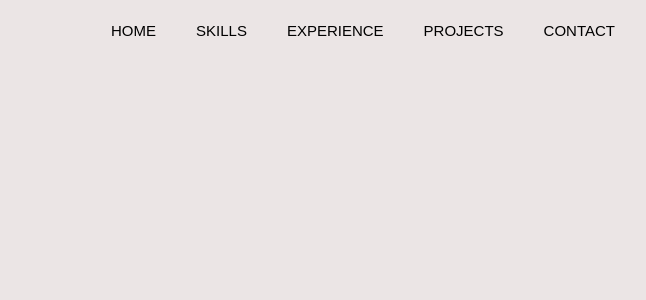
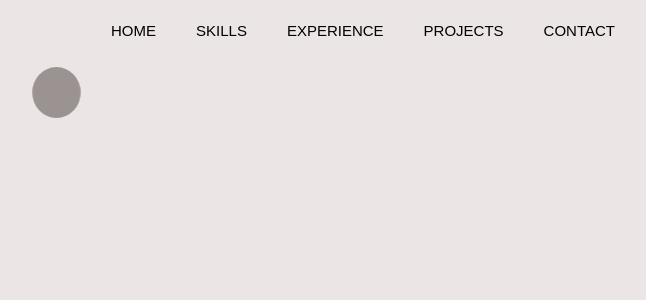
Before and after one commit to batradeepanshu/resume-web, a React (Create React App) app: page /#/loader in a window 1280 px wide. Shown: the top 300 px of the page, without its empty margins (615-1261 px from the left). Built offline with nearby package versions, Linux system fonts and the light colour scheme; a web font is replaced by a local one.

Commit message:
loader added

```diff
--- a/src/components/Loader.js
+++ b/src/components/Loader.js
@@ -3,9 +3,10 @@ import '../stylesheet/Loader.css'
 
 const Loader=({height})=>{
   return (<div className="vertical-centered-box" style={{height}}>
-    <div>
+    {/* <div>
       LOADING .........
-    </div>
+    </div> */}
+    <div class="lds-circle"></div>
 
 </div>)
 }
--- a/src/components/Section1.js
+++ b/src/components/Section1.js
@@ -28,6 +28,7 @@ class Section1 extends Component{
             <Route exact path='/skills' render={()=>{return (
               <Skills minHeight={this.state.homeHeight || null}/>)}}/>
             <Route homeHeight={this.state.homeHeight || null} exact path='/experience' component={Timeline}/>
+            <Route exact path='/loader' component={Loader}/>
           </Switch>
           </div>
       </HashRouter>
--- a/src/stylesheet/Loader.css
+++ b/src/stylesheet/Loader.css
@@ -8,3 +8,28 @@
   left: 50%;
   transform: translate(-50%,-50%);
 }
+
+.lds-circle {
+  display: inline-block;
+  width: 51px;
+  height: 51px;
+  margin: 6px;
+  border-radius: 50%;
+  background: #9b9292;
+  animation: lds-circle 2.4s cubic-bezier(0, 0.2, 0.8, 1) infinite;
+}
+@keyframes lds-circle {
+  0%, 100% {
+    animation-timing-function: cubic-bezier(0.5, 0, 1, 0.5);
+  }
+  0% {
+    transform: rotateY(0deg);
+  }
+  50% {
+    transform: rotateY(1800deg);
+    animation-timing-function: cubic-bezier(0, 0.5, 0.5, 1);
+  }
+  100% {
+    transform: rotateY(3600deg);
+  }
+}
```
